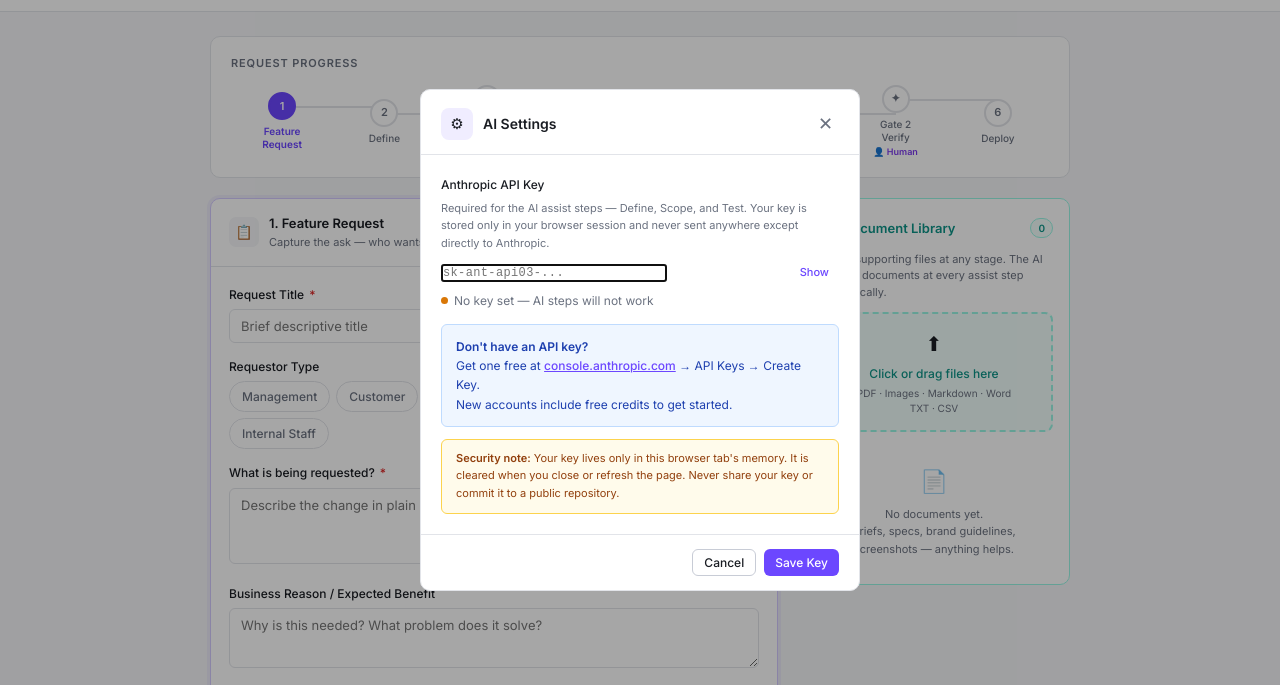
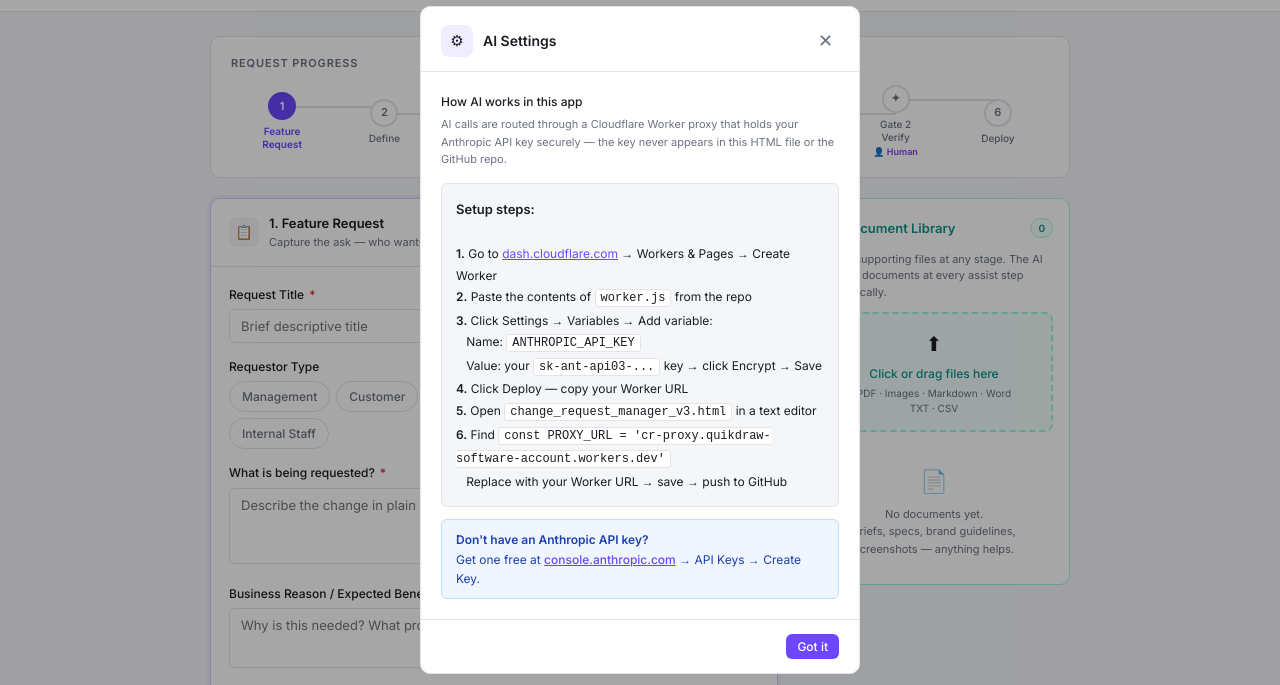
Before and after one commit to cartewc303/Generic-Change-Request-Manager-and-AI-DEV-workflow, a plain HTML site: page change_request_manager_v3.html in a window 1280 px wide. Both pictures are taken after a click on the element "API Key Settings". Shown: the part 60-745 px from the top of the page. Drawn offline with Linux system fonts and the light colour scheme.

Commit message:
ADD CLOUDFLARE WORKER
add Cloudflare Worker proxy, settings modal, README

```diff
--- a/change_request_manager_v3.html
+++ b/change_request_manager_v3.html
@@ -250,30 +250,30 @@
       <span class="modal-close" onclick="closeSettings()">✕</span>
     </div>
     <div class="modal-body">
+      <div id="settings-reason" style="display:none;background:var(--amber-bg);border:1px solid var(--amber-border);border-radius:var(--radius-sm);padding:10px 14px;font-size:12px;color:#92400e;margin-bottom:14px;font-weight:500;"></div>
       <div class="field-group">
-        <div class="field-label">Anthropic API Key</div>
-        <div class="field-hint" style="margin-bottom:8px;">Required for the AI assist steps — Define, Scope, and Test. Your key is stored only in your browser session and never sent anywhere except directly to Anthropic.</div>
-        <div class="key-input-wrap">
-          <input type="password" id="api-key-input" placeholder="sk-ant-api03-..." autocomplete="off" spellcheck="false">
-          <button class="key-toggle" onclick="toggleKeyVisibility()">Show</button>
-        </div>
-        <div class="key-status" id="key-status">
-          <div class="key-dot unset" id="key-dot"></div>
-          <span id="key-status-text" style="color:var(--muted)">No key set — AI steps will not work</span>
-        </div>
+        <div class="field-label">How AI works in this app</div>
+        <div class="field-hint" style="margin-bottom:12px;">AI calls are routed through a Cloudflare Worker proxy that holds your Anthropic API key securely — the key never appears in this HTML file or the GitHub repo.</div>
       </div>
-      <div style="background:var(--blue-bg);border:1px solid var(--blue-border);border-radius:var(--radius-sm);padding:12px 14px;font-size:12px;color:#1e40af;line-height:1.6;">
-        <strong>Don't have an API key?</strong><br>
-        Get one free at <a href="https://console.anthropic.com" target="_blank" style="color:var(--accent);font-weight:500;">console.anthropic.com</a> → API Keys → Create Key.<br>
-        New accounts include free credits to get started.
+      <div style="background:var(--bg);border:1px solid var(--border);border-radius:var(--radius-sm);padding:14px;font-size:12px;line-height:1.8;margin-bottom:12px;">
+        <strong style="font-size:13px;">Setup steps:</strong><br><br>
+        <strong>1.</strong> Go to <a href="https://dash.cloudflare.com" target="_blank" style="color:var(--accent);">dash.cloudflare.com</a> → Workers &amp; Pages → Create Worker<br>
+        <strong>2.</strong> Paste the contents of <code style="background:var(--white);border:1px solid var(--border);padding:1px 5px;border-radius:3px;">worker.js</code> from the repo<br>
+        <strong>3.</strong> Click Settings → Variables → Add variable:<br>
+        &nbsp;&nbsp;&nbsp;Name: <code style="background:var(--white);border:1px solid var(--border);padding:1px 5px;border-radius:3px;">ANTHROPIC_API_KEY</code><br>
+        &nbsp;&nbsp;&nbsp;Value: your <code style="background:var(--white);border:1px solid var(--border);padding:1px 5px;border-radius:3px;">sk-ant-api03-...</code> key → click Encrypt → Save<br>
+        <strong>4.</strong> Click Deploy — copy your Worker URL<br>
+        <strong>5.</strong> Open <code style="background:var(--white);border:1px solid var(--border);padding:1px 5px;border-radius:3px;">change_request_manager_v3.html</code> in a text editor<br>
+        <strong>6.</strong> Find <code style="background:var(--white);border:1px solid var(--border);padding:1px 5px;border-radius:3px;">const PROXY_URL = 'cr-proxy.quikdraw-software-account.workers.dev'</code><br>
+        &nbsp;&nbsp;&nbsp;Replace with your Worker URL → save → push to GitHub
       </div>
-      <div style="margin-top:12px;background:var(--amber-bg);border:1px solid var(--amber-border);border-radius:var(--radius-sm);padding:10px 14px;font-size:11px;color:#92400e;line-height:1.6;">
-        <strong>Security note:</strong> Your key lives only in this browser tab's memory. It is cleared when you close or refresh the page. Never share your key or commit it to a public repository.
+      <div style="background:var(--blue-bg);border:1px solid var(--blue-border);border-radius:var(--radius-sm);padding:10px 14px;font-size:12px;color:#1e40af;line-height:1.6;">
+        <strong>Don't have an Anthropic API key?</strong><br>
+        Get one free at <a href="https://console.anthropic.com" target="_blank" style="color:var(--accent);font-weight:500;">console.anthropic.com</a> → API Keys → Create Key.
       </div>
     </div>
     <div class="modal-footer">
-      <button class="btn btn-outline btn-sm" onclick="closeSettings()">Cancel</button>
-      <button class="btn btn-primary btn-sm" onclick="saveKey()">Save Key</button>
+      <button class="btn btn-primary btn-sm" onclick="closeSettings()">Got it</button>
     </div>
   </div>
 </div>
@@ -888,64 +888,49 @@
     .map(d => ({ type:'image', source:{ type:'base64', media_type: d.mediaType, data: d.base64 } }));
 }
 
-// ─── API KEY MANAGEMENT ───────────────────────────────────
-let apiKey = '';
+// ─── PROXY CONFIG ─────────────────────────────────────────
+// Replace this with your Cloudflare Worker URL after deploying worker.js
+const PROXY_URL = 'YOUR_WORKER_URL_HERE';
 
+// ─── SETTINGS MODAL ───────────────────────────────────────
 function openSettings(promptReason) {
-  document.getElementById('api-key-input').value = apiKey;
-  updateKeyStatus();
-  if (promptReason) {
-    const hint = document.querySelector('.modal-body .field-hint');
-    if (hint) hint.innerHTML = `<span style="color:var(--red);font-weight:500;">⚠ ${promptReason}</span> — enter your Anthropic API key below to continue.`;
+  const reasonEl = document.getElementById('settings-reason');
+  if (promptReason && reasonEl) {
+    reasonEl.textContent = promptReason;
+    reasonEl.style.display = 'block';
+  } else if (reasonEl) {
+    reasonEl.style.display = 'none';
   }
   document.getElementById('settings-overlay').classList.remove('hidden');
-  setTimeout(() => document.getElementById('api-key-input').focus(), 100);
 }
 
 function closeSettings() {
   document.getElementById('settings-overlay').classList.add('hidden');
-  const hint = document.querySelector('.modal-body .field-hint');
-  if (hint) hint.innerHTML = "Required for the AI assist steps — Define, Scope, and Test. Your key is stored only in your browser session and never sent anywhere except directly to Anthropic.";
 }
 
 function handleOverlayClick(e) {
   if (e.target === document.getElementById('settings-overlay')) closeSettings();
 }
 
-function saveKey() {
-  const val = document.getElementById('api-key-input').value.trim();
-  apiKey = val;
-  updateKeyStatus();
-  closeSettings();
+function updateCogStatus() {
+  const cog = document.getElementById('settings-cog');
+  const configured = PROXY_URL && PROXY_URL !== 'YOUR_WORKER_URL_HERE';
+  cog.className = 'settings-cog ' + (configured ? 'key-set' : 'key-unset');
+  cog.title = configured ? 'AI proxy configured ✓' : 'AI proxy not configured — click for setup instructions';
 }
 
-function updateKeyStatus() {
-  const dot  = document.getElementById('key-dot');
-  const text = document.getElementById('key-status-text');
-  const cog  = document.getElementById('settings-cog');
-  const val  = document.getElementById('api-key-input').value.trim();
-  const isSet = (val || apiKey).length > 10;
-  dot.className  = 'key-dot ' + (isSet ? 'set' : 'unset');
-  text.textContent = isSet ? 'API key set — AI steps are enabled' : 'No key set — AI steps will not work';
-  text.style.color = isSet ? 'var(--green)' : 'var(--muted)';
-  cog.className  = 'settings-cog ' + (apiKey.length > 10 ? 'key-set' : 'key-unset');
-  cog.title = apiKey.length > 10 ? 'API Key set ✓ — click to change' : 'API Key required — click to set';
-}
+// ─── CLAUDE API CALL (via Cloudflare Worker proxy) ────────
+async function callClaude(system, userText, targetEl, regenId) {
 
-function toggleKeyVisibility() {
-  const inp = document.getElementById('api-key-input');
-  const btn = document.querySelector('.key-toggle');
-  if (inp.type === 'password') { inp.type = 'text'; btn.textContent = 'Hide'; }
-  else { inp.type = 'password'; btn.textContent = 'Show'; }
-}
-
-// ─── CLAUDE API CALL ──────────────────────────────────────
-async function callClaude(system, userText, targetEl, regenId) {
-  if (!apiKey || apiKey.length < 10) {
+  if (!PROXY_URL || PROXY_URL === 'YOUR_WORKER_URL_HERE') {
     targetEl.classList.remove('loading');
-    targetEl.innerHTML = `<span style="color:var(--amber);font-weight:500;">⚠ API key required.</span> <span style="color:var(--muted);font-size:12px;">Click the ⚙ settings button in the top-right corner to add your Anthropic API key, then re-run this step.</span>`;
+    targetEl.innerHTML = `<span style="color:var(--amber);font-weight:500;">⚠ Proxy not configured.</span>
+      <span style="color:var(--muted);font-size:12px;"> Open <strong>change_request_manager_v3.html</strong> in a text editor,
+      find <code style="background:var(--bg);padding:1px 4px;border-radius:3px;">const PROXY_URL</code>
+      near the top of the script and replace <code style="background:var(--bg);padding:1px 4px;border-radius:3px;">YOUR_WORKER_URL_HERE</code>
+      with your Cloudflare Worker URL, then re-upload to GitHub.</span>`;
     if (regenId) document.getElementById(regenId).style.display = 'inline-block';
-    openSettings('AI key needed to run this step');
+    openSettings('Proxy URL not set');
     return;
   }
 
@@ -958,39 +943,39 @@
   const contentParts = [...imageParts, { type:'text', text: userText + docContext }];
 
   try {
-    const res = await fetch('https://api.anthropic.com/v1/messages', {
-      method:'POST',
-      headers:{
-        'Content-Type':'application/json',
-        'x-api-key': apiKey,
-        'anthropic-version':'2023-06-01'
-      },
+    const res = await fetch(PROXY_URL, {
+      method: 'POST',
+      headers: { 'Content-Type': 'application/json' },
       body: JSON.stringify({
-        model:'claude-sonnet-4-20250514',
+        model: 'claude-sonnet-4-20250514',
         max_tokens: 1000,
         system,
-        messages:[{ role:'user', content: contentParts }]
+        messages: [{ role: 'user', content: contentParts }]
       })
     });
+
     const data = await res.json();
+
     if (data.error) {
       targetEl.classList.remove('loading');
-      const msg = data.error.message || 'Unknown API error';
-      const isKeyError = data.error.type === 'authentication_error';
-      targetEl.innerHTML = `<span style="color:var(--red);">⚠ ${isKeyError ? 'Invalid API key.' : 'API error: ' + msg}</span>${isKeyError ? ' <span style="font-size:12px;color:var(--muted);">Check your key in ⚙ Settings.</span>' : ''}`;
+      targetEl.innerHTML = `<span style="color:var(--red);">⚠ API error: ${data.error.message || 'Unknown error'}</span>
+        <br><small style="color:var(--muted);">Check your Cloudflare Worker configuration and API key.</small>`;
       if (regenId) document.getElementById(regenId).style.display = 'inline-block';
       return;
     }
-    const text = data.content?.map(b => b.text||'').join('') || 'No response received.';
+
+    const text = data.content?.map(b => b.text || '').join('') || 'No response received.';
     targetEl.classList.remove('loading');
     targetEl.innerHTML = text
       .replace(/&/g,'&amp;').replace(/</g,'&lt;').replace(/>/g,'&gt;')
       .replace(/\*\*(.+?)\*\*/g,'<strong>$1</strong>')
       .replace(/\n/g,'<br>');
     if (regenId) document.getElementById(regenId).style.display = 'inline-block';
+
   } catch (err) {
     targetEl.classList.remove('loading');
-    targetEl.innerHTML = `<span style="color:var(--red)">⚠ Could not reach the Anthropic API.</span><br><small style="color:var(--muted)">${err.message}</small>`;
+    targetEl.innerHTML = `<span style="color:var(--red)">⚠ Could not reach the proxy.</span>
+      <br><small style="color:var(--muted)">${err.message} — check your Worker URL is correct.</small>`;
     if (regenId) document.getElementById(regenId).style.display = 'inline-block';
   }
 }
```
